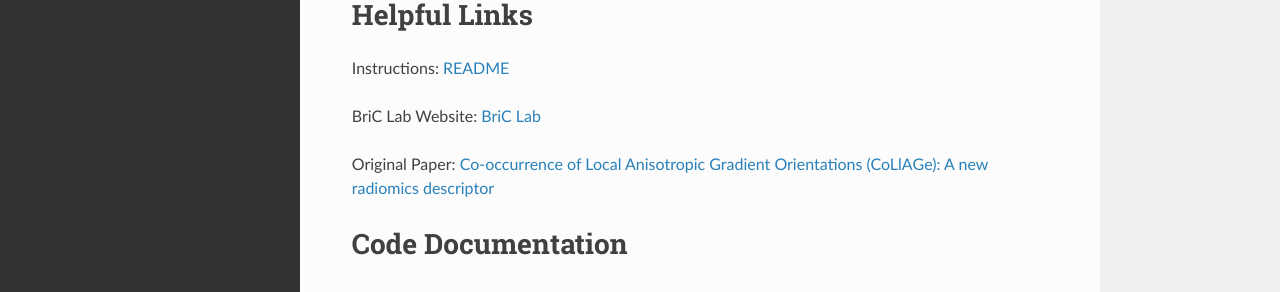
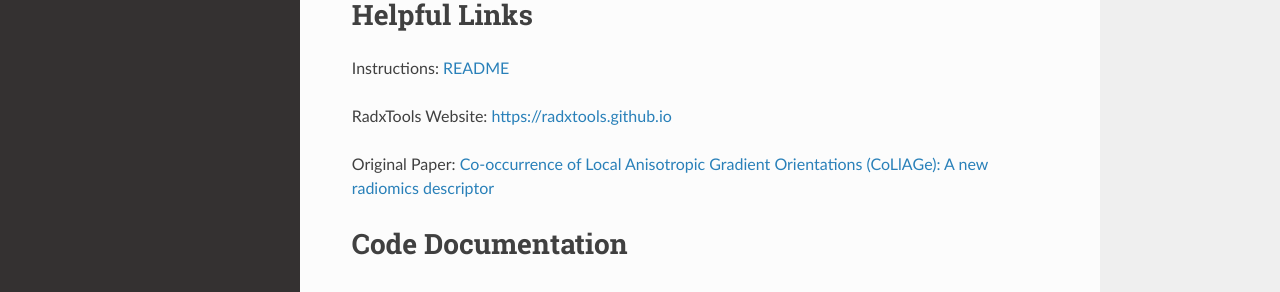
Before and after one commit to radxtools/collageradiomics, a Sphinx documentation site: the page built from module/docs/source/index.rst, in a window 1280 px wide and 1325 px high. Shown: the part 524-816 px from the top of the window. Built offline with Sphinx 7.4.7 and the Read the Docs theme 2.0.0, drawn with Linux system fonts in a browser that asks for light colours; formulas are drawn with MathJax 3.

Commit message:
Update index.rst

```diff
--- a/module/docs/source/index.rst
+++ b/module/docs/source/index.rst
@@ -11,7 +11,7 @@ Helpful Links
 =============
 Instructions: `README <https://github.com/ccipd/collageradiomics/blob/master/README.md>`_
 
-BriC Lab Website: `BriC Lab <https://www.bric-lab.com/>`_
+RadxTools Website: `<https://radxtools.github.io>`_
 
 Original Paper: `Co-occurrence of Local Anisotropic Gradient Orientations (CoLlAGe): A new radiomics descriptor <https://www.nature.com/articles/srep37241>`_
 
```
